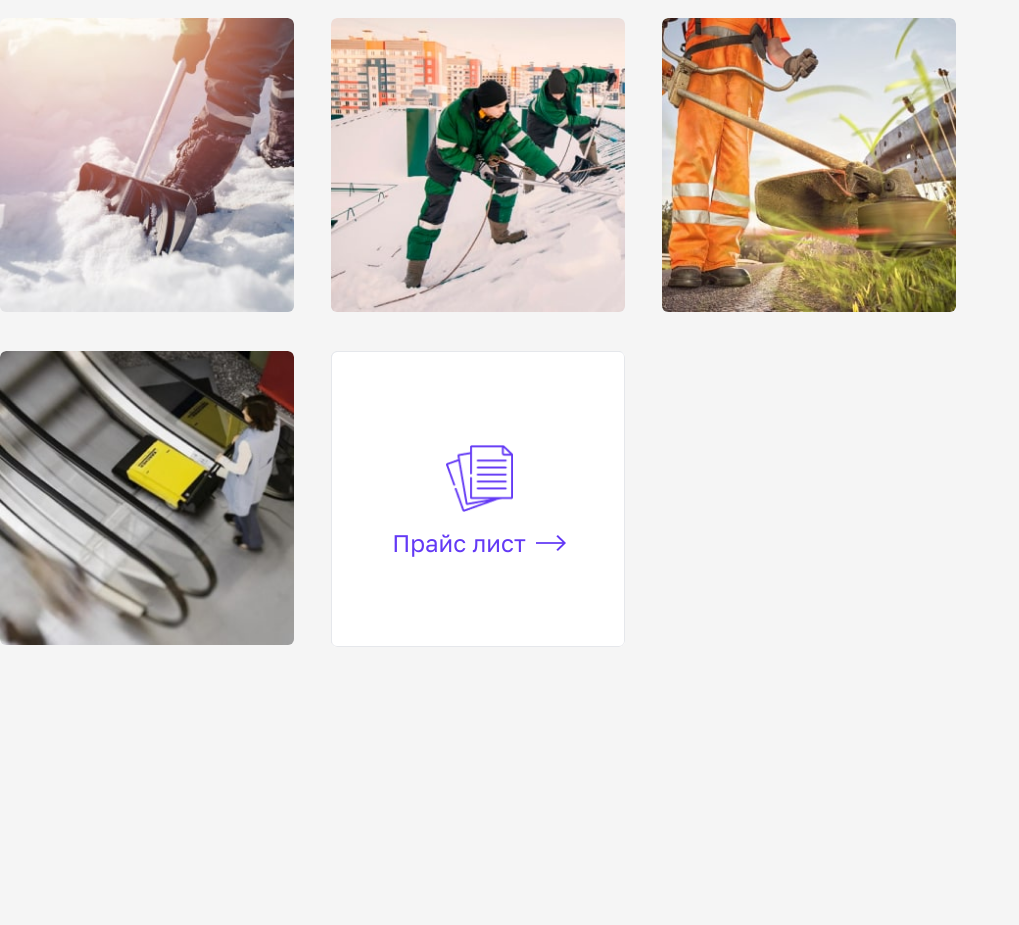
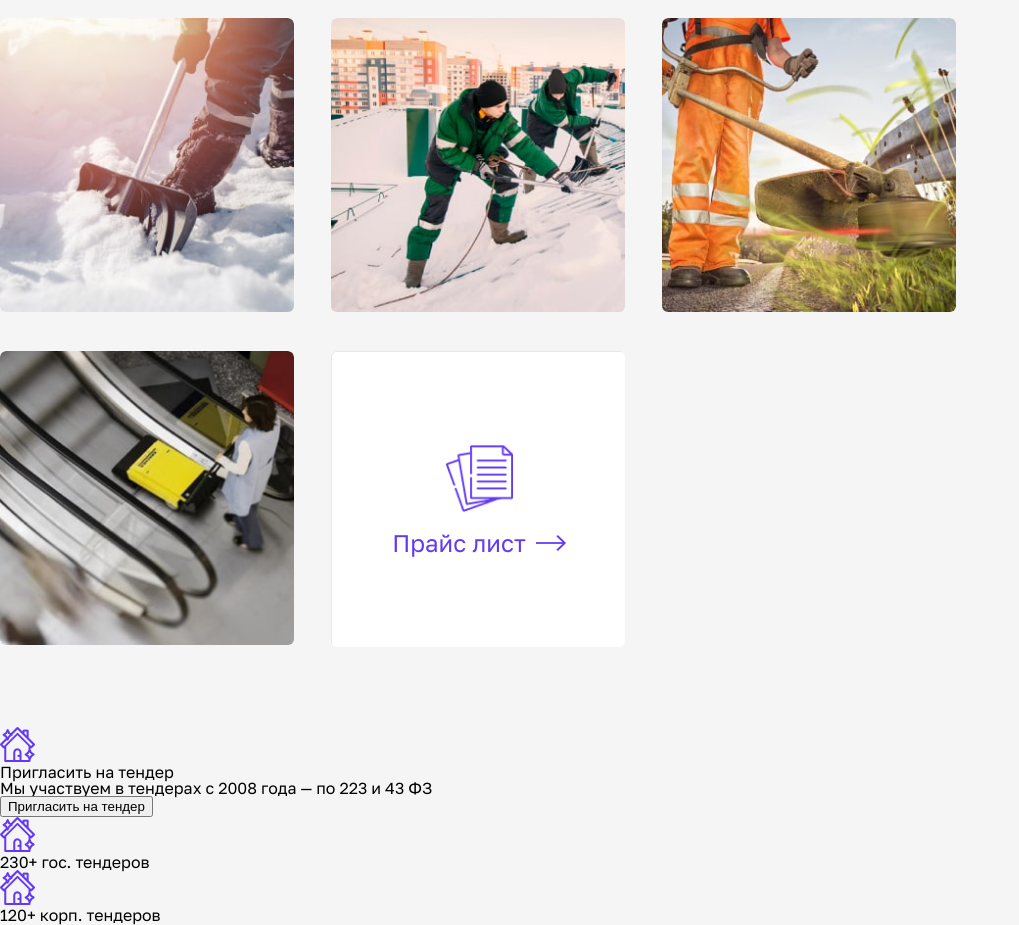
Before and after one commit to randomu3/City-service, a website built with webpack: page src/pages/index.html in a window 1280 px wide. Shown: the part 1991-2916 px from the top of the page, without its empty margins (0-1019 px from the left). Before the commit the page ends 2718 px from the top, so only its background shows below. Built offline with nearby package versions, Linux system fonts and the light colour scheme.

Commit message:
added html structure tender section

```diff
--- a/src/pages/index.html
+++ b/src/pages/index.html
@@ -337,6 +337,36 @@
       </div>
     </section>
 
-    <section class="tender-invitation"></section>
+    <section class="tender-invitation">
+      <div class="tender-invitation__part">
+        <div class="tender-invitation__heading">
+          <img class="tender-invitation__logo" src="../images/logos/g15-min.png" alt=""/>
+          <h4 class="tender-invitation__sub-title">Пригласить на тендер</h4>
+        </div>
+        <h2 class="tender-invitation__title">Мы участвуем
+          в тендерах с 2008 года
+          <span class="tender-invitation__title-note">— по 223 и 43 ФЗ</span>
+        </h2>
+        <button class="tender-invitation__button">Пригласить на тендер</button>
+      </div>
+      <div class="tender-invitation__part">
+        <div class="tender-invitation__item">
+          <img class="tender-invitation__logo" src="../images/logos/g15-min.png" alt=""/>
+          <h3 class="tender-invitation__stats">
+            230+
+            <span class="tender-invitation__stats-note">гос. тендеров</span>
+          </h3>
+        </div>
+        <div class="tender-invitation__item">
+          <img class="tender-invitation__logo" src="../images/logos/g15-min.png" alt=""/>
+          <h3 class="tender-invitation__stats">
+            120+
+            <span class="tender-invitation__stats-note">корп. тендеров</span>
+          </h3>
+        </div>
+      </div>
+    </section>
+
+
   </body>
 </html>
--- a/src/scss/components/cards/cards.scss
+++ b/src/scss/components/cards/cards.scss
@@ -34,7 +34,7 @@
     height: 100%;
     border-radius: $border-radius;
     position: relative;
-    overflow: hidden; // добавлено, чтобы скрыть переполнение
+    overflow: hidden;
 
     &:last-child::after {
       content: "";
@@ -43,13 +43,15 @@
       right: 0;
       bottom: 0;
       left: 0;
-      border: 1px solid $grey; // Change this to your desired border
+      border: 1px solid $grey;
       border-radius: $border-radius;
       z-index: 1;
     }
 
     a {
       text-decoration: none;
+      position: relative;
+      z-index: 2;
     }
 
     &--text {
@@ -113,7 +115,6 @@
       &::after {
         background: linear-gradient(180deg, rgba(24, 18, 43, 0), #18122b);
         border-radius: $border-radius;
-        box-shadow: inset 0 0 10px rgba(0, 0, 0, 0.5);
         content: "";
         height: 100%;
         opacity: 0.75;
--- /dev/null
+++ b/src/scss/components/tender-invitation/index.scss
@@ -0,0 +1,2 @@
+@import './tender-invitation-media.scss';
+@import './tender-invitation-media.scss';
--- a/src/scss/index.scss
+++ b/src/scss/index.scss
@@ -1,7 +1,8 @@
-@import './common';
-@import './components/header';
-@import './components/services';
-@import './components/cards/';
+@import "./common";
+@import "./components/header";
+@import "./components/services";
+@import "./components/cards/";
+@import "./components/tender-invitation/";
 
 body {
   background-color: $white;
```
Also changed, not shown: src/scss/components/tender-invitation/tender-invitation-media.scss (added), src/scss/components/tender-invitation/tender-invitation.scss (added).
